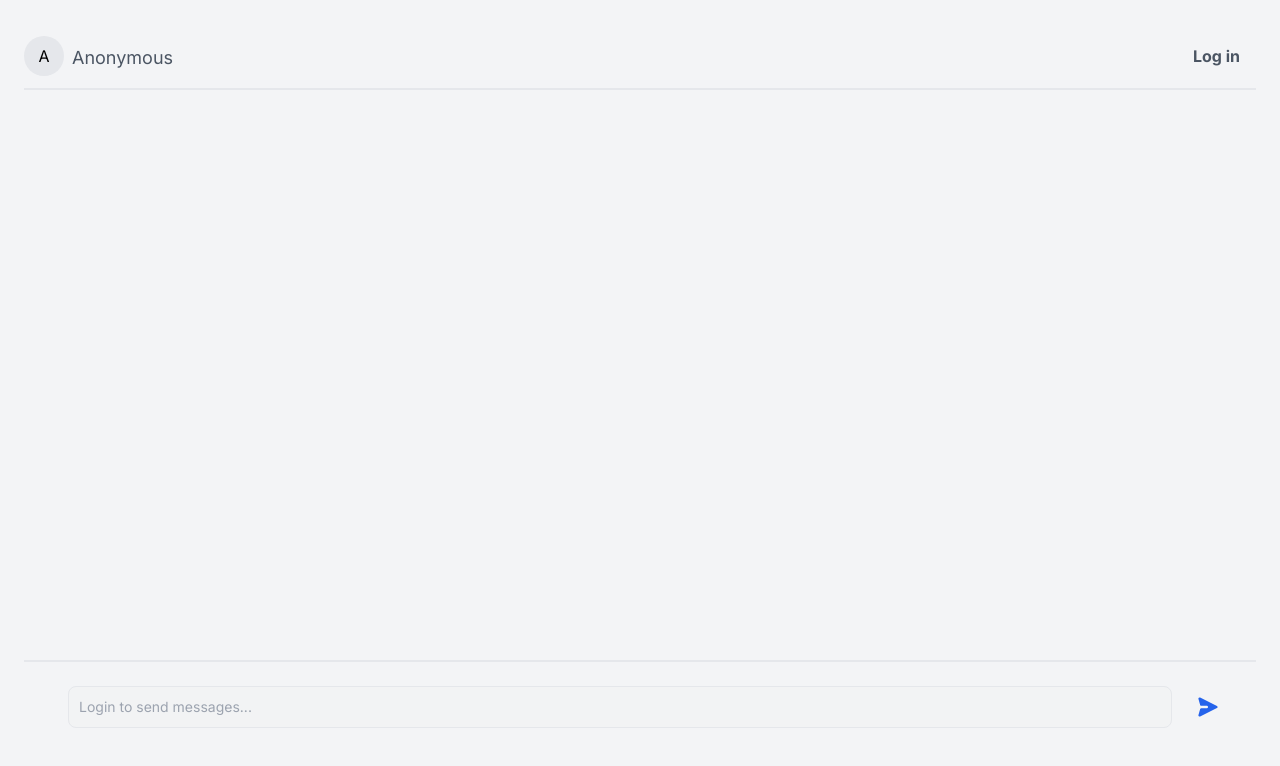
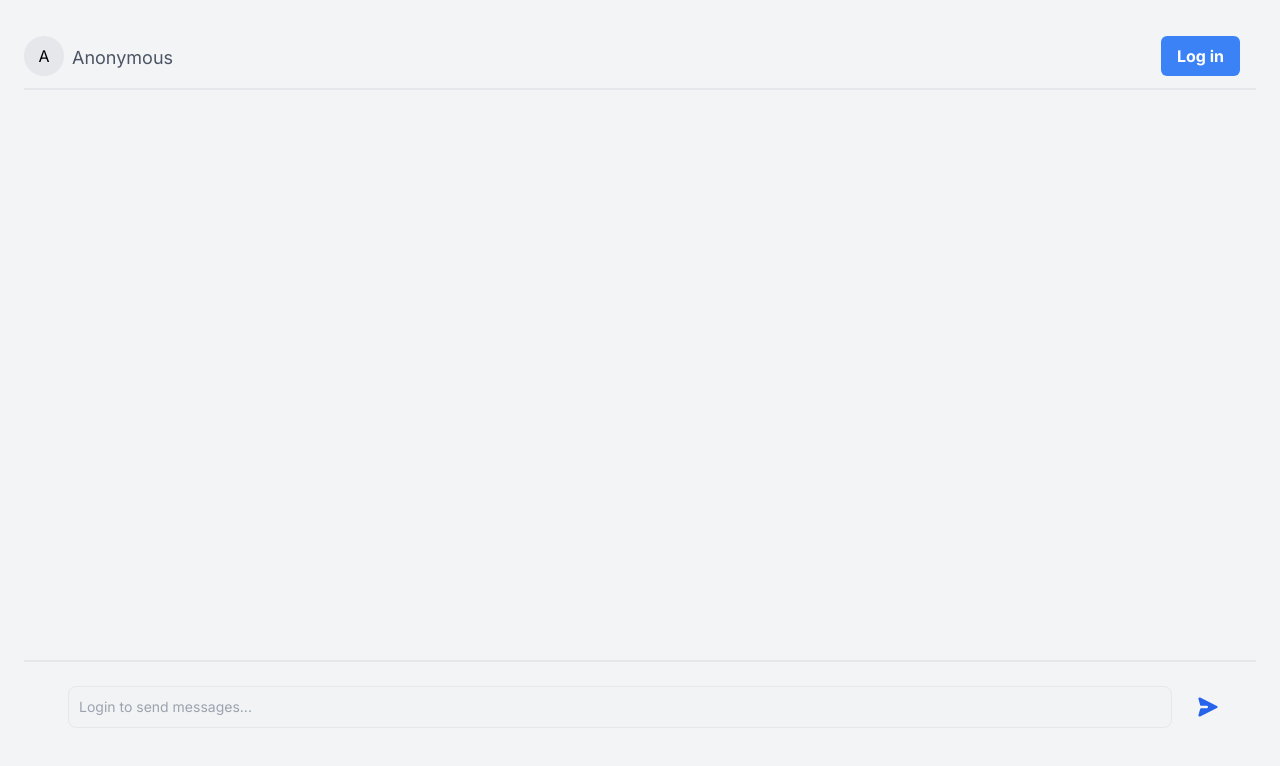
Before and after one commit to mertcetiin/ChatApp, a Next.js app: page / in a window 1280 px wide. Shown: the top 766 px of the page. Built offline with nearby package versions, Linux system fonts and the light colour scheme; no server answers; the database is empty.

Commit message:
buttonIndex design changed

```diff
--- a/app/page.tsx
+++ b/app/page.tsx
@@ -1,5 +1,5 @@
 "use client"
-import HeaderIndex from "@/components/headerIndex";
+import ButtonIndex from "@/components/buttonIndex";
 import ProfileIndex from "@/components/profileIndex";
 import InputIndex from "@/components/inputIndex";
 import ChatIndex from "@/components/chatIndex";
@@ -72,7 +72,7 @@ export default function Home() {
 
       <div className="flex sm:items-center justify-between py-3 border-b-2 border-gray-200">
         <ProfileIndex user={user} />
-        <HeaderIndex user={user} />
+        <ButtonIndex user={user} />
       </div>
 
       <div className="flex flex-col space-y-4 p-3 overflow-y-auto scrollbar-thumb-blue scrollbar-thumb-rounded scrollbar-track-blue-lighter scrollbar-w-2 scrolling-touch">
@@ -87,7 +87,6 @@ export default function Home() {
           handleSubmit={handleSubmit}
         />
       </div>
-
     </div>
   )
 }
--- a/components/headerIndex.tsx
+++ b/components/buttonIndex.tsx
@@ -2,7 +2,7 @@
 import { auth, provider } from '../lib/firebase';
 import { signInWithPopup, signOut } from 'firebase/auth';
 
-function HeaderIndex({ user }: any) {
+function ButtonIndex({ user }: any) {
 
     const toggleAuthentication = async () => {
         try {
@@ -18,11 +18,13 @@ function HeaderIndex({ user }: any) {
 
     return (
         <div className="flex items-center space-x-4 mr-4">
-            <button onClick={toggleAuthentication} className="block ml-2 font-bold text-gray-600">
+            <button
+                onClick={toggleAuthentication}
+                className="px-4 py-2 bg-blue-500 text-white font-bold rounded-md hover:bg-blue-600 transition duration-300 focus:outline-none focus:ring focus:border-blue-300">
                 {user ? `Log out` : 'Log in'}
             </button>
         </div>
     )
 }
 
-export default HeaderIndex;
+export default ButtonIndex;
--- a/components/chatIndex.tsx
+++ b/components/chatIndex.tsx
@@ -16,6 +16,7 @@ function ChatIndex({ messages, user }: any) {
         }
     }, [messages]);
 
+
     return (
         <div ref={chatContainerRef} style={{ overflowY: 'auto' }}>
             {messages.map((message: any, uid: any) => (
--- a/components/inputIndex.tsx
+++ b/components/inputIndex.tsx
@@ -1,6 +1,5 @@
 
 function InputIndex({ newMessage, setNewMessage, handleSubmit, user }: any) {
-
     return (
         <form onSubmit={handleSubmit}>
             <div className="flex items-center mb-10 py-2 px-3 rounded-lg">
@@ -23,7 +22,8 @@ function InputIndex({ newMessage, setNewMessage, handleSubmit, user }: any) {
                         disabled
                     />
                 )}
-                <button type="submit" className="inline-flex justify-center p-2 text-blue-600 rounded-full cursor-pointer hover:bg-gray-100">
+                <button type="submit"
+                    className="inline-flex justify-center p-2 text-blue-600 rounded-full cursor-pointer hover:bg-blue-100">
                     <svg className="w-6 h-6 rotate-90" fill="currentColor" viewBox="0 0 20 20" xmlns="http://www.w3.org/2000/svg"><path d="M10.894 2.553a1 1 0 00-1.788 0l-7 14a1 1 0 001.169 1.409l5-1.429A1 1 0 009 15.571V11a1 1 0 112 0v4.571a1 1 0 00.725.962l5 1.428a1 1 0 001.17-1.408l-7-14z"></path></svg>
                 </button>
             </div>
```
